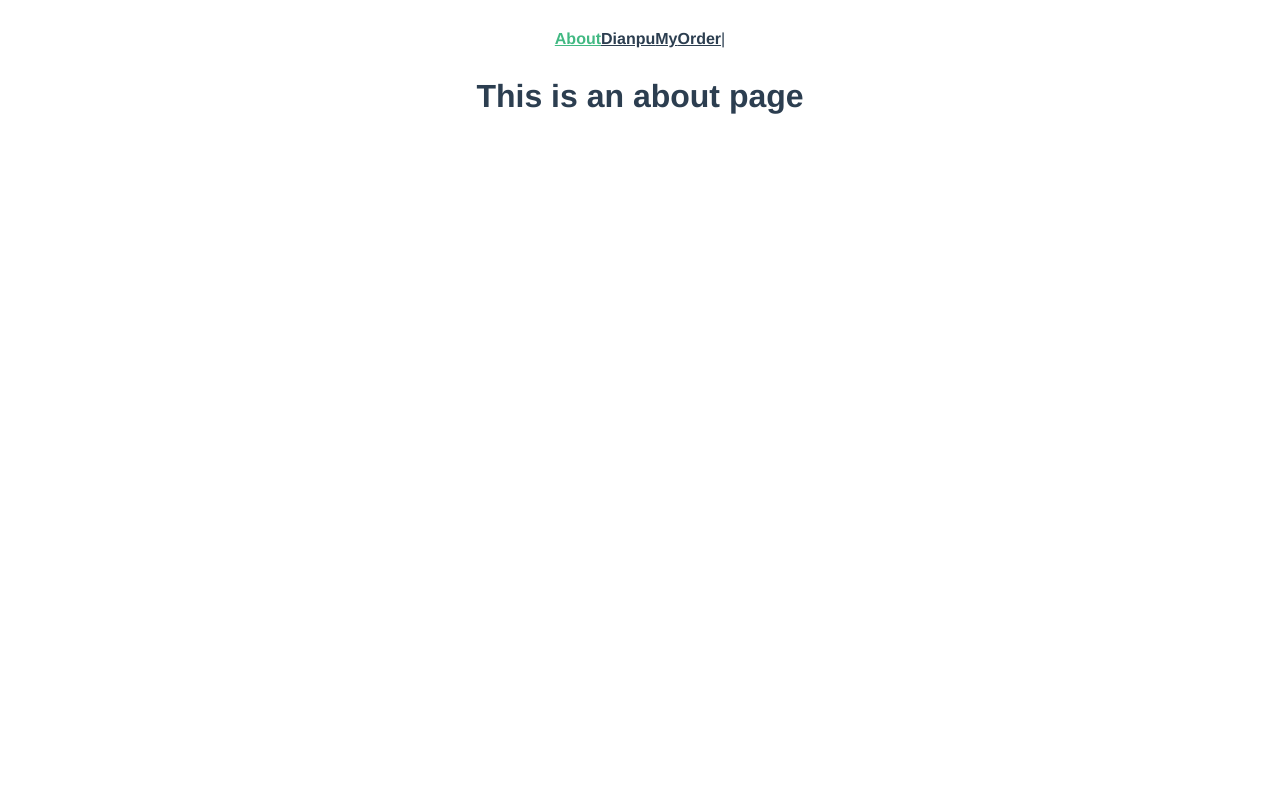
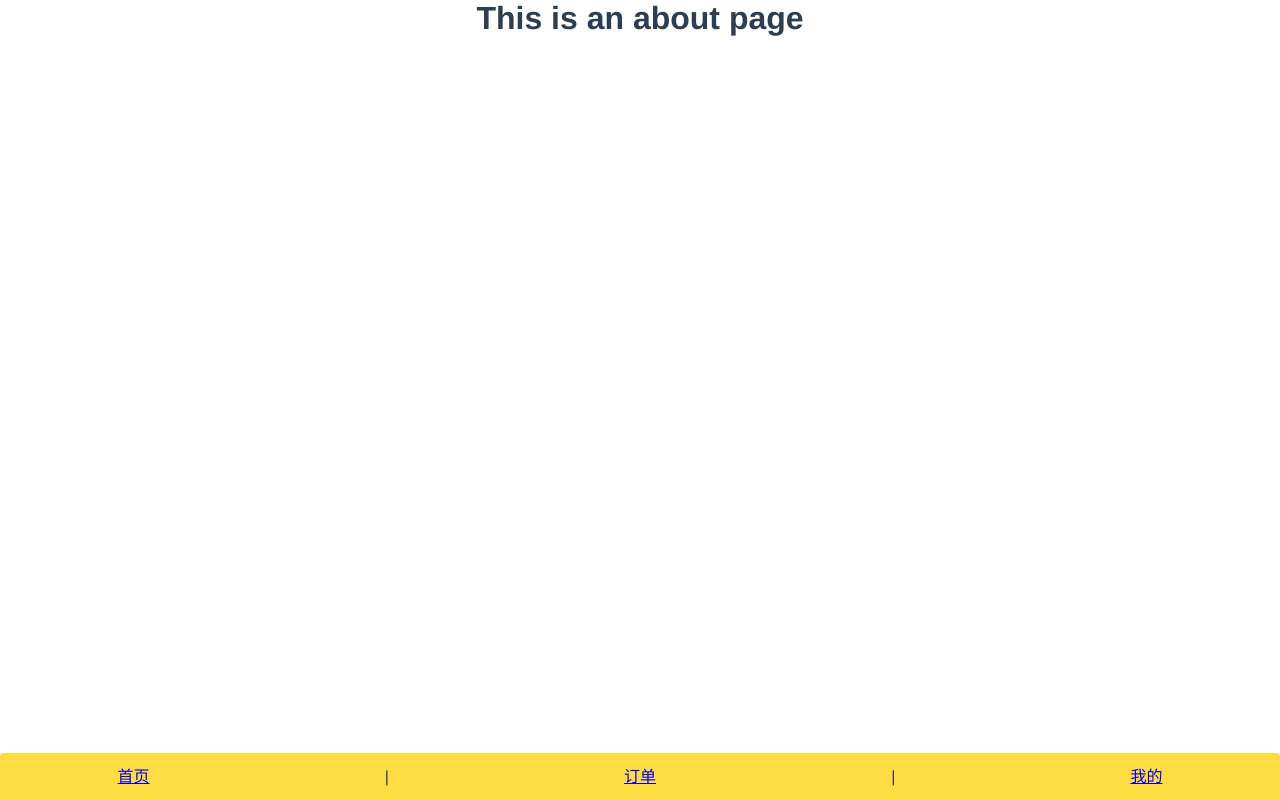
Before and after one commit to zenghao-nb/myself-outbuy, a Vue app: page /about in a window 1280 px wide. Built offline with nearby package versions, Linux system fonts and the light colour scheme.

Commit message:
Update App.vue

```diff
--- a/src/App.vue
+++ b/src/App.vue
@@ -1,21 +1,20 @@
 <template>
   <div id="app">
 
-
-
-    <div id="nav">
-      <router-link to="/about">About</router-link>
-      <router-link to="/dianpu">Dianpu</router-link>
-      <router-link to="/my">My</router-link>
-      <router-link to="/order">Order</router-link>|
-
-    </div>
-
+      <tablebar></tablebar>
 
     <router-view/>
   </div>
 </template>
-
+<script>
+    import  tablebar from './components/TableBar'
+    export default {
+        name: "App",
+        components:{
+            tablebar
+        }
+    }
+</script>
 <style lang="less">
 #app {
   font-family: Avenir, Helvetica, Arial, sans-serif;
```
